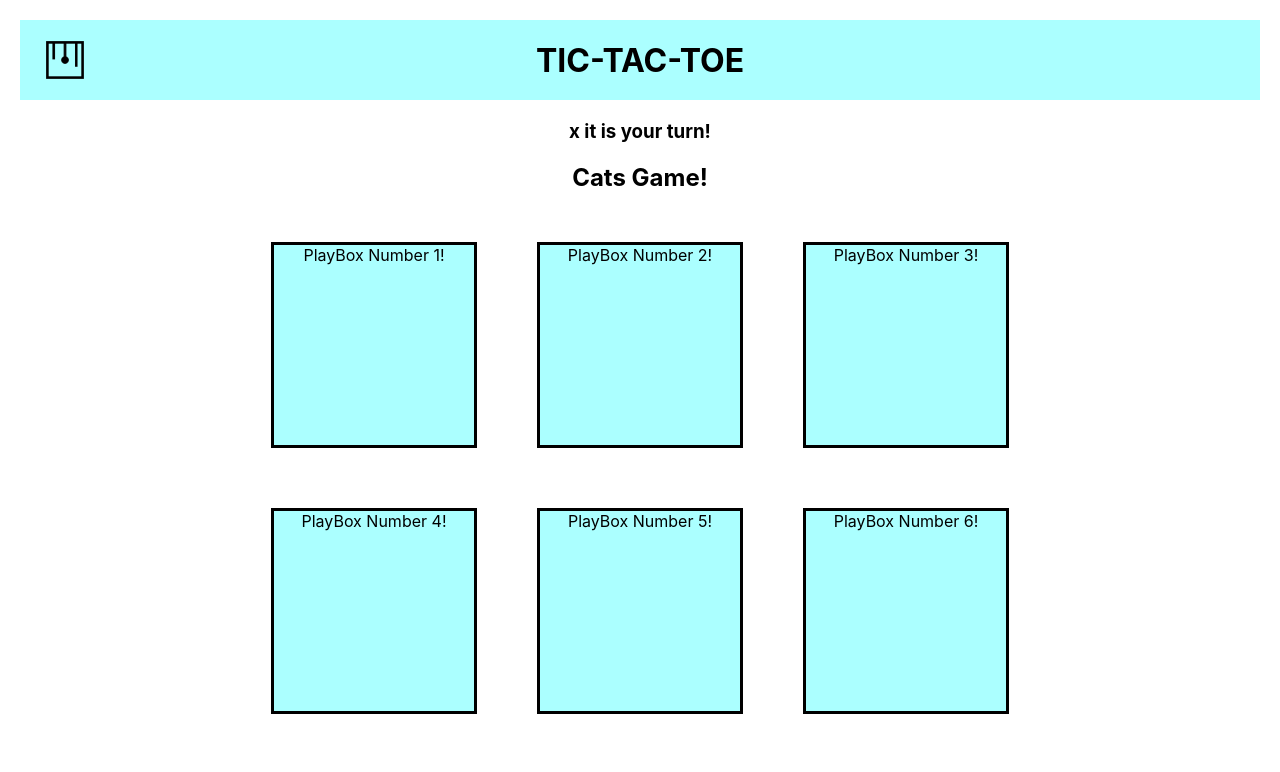
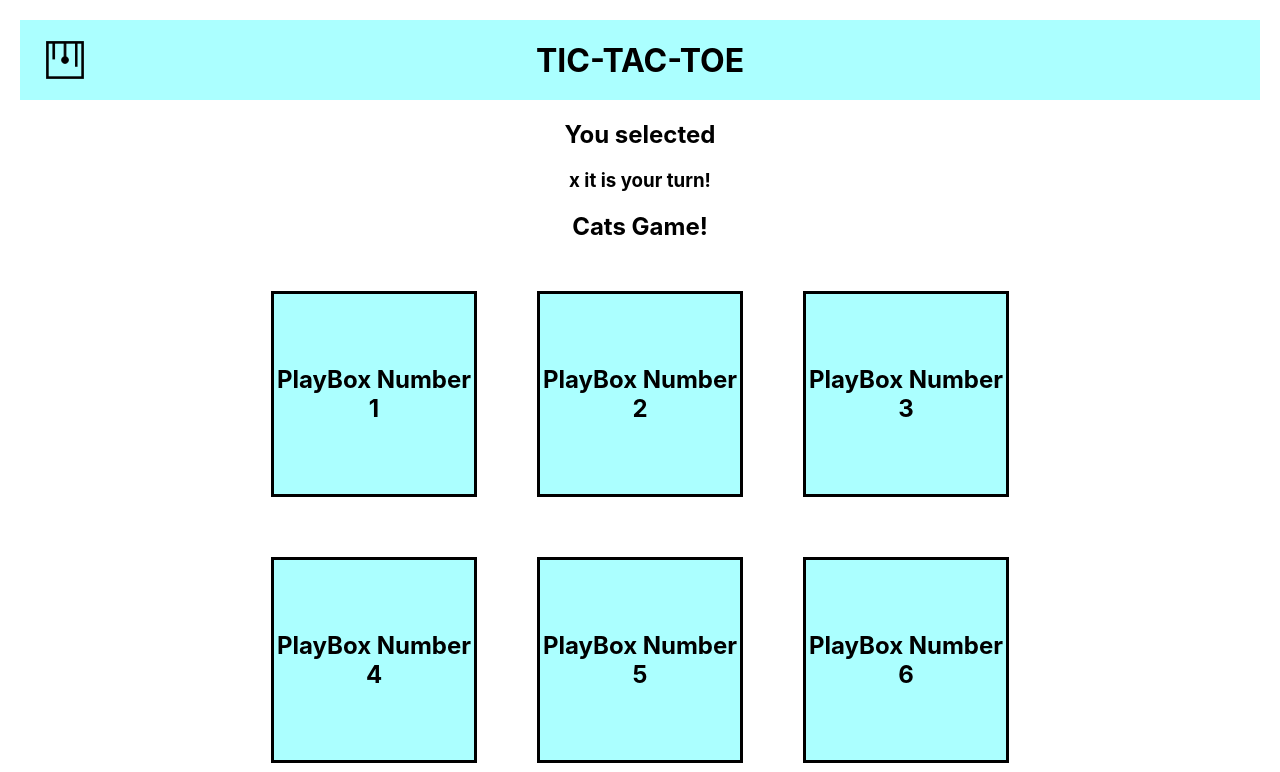
Before and after one commit to MontanoDiego/scratch-noughts-crosses, a React (Create React App) app: page / in a window 1280 px wide. Shown: the top 772 px of the page. Built offline with nearby package versions, Linux system fonts and the light colour scheme.

Commit message:
added more styling, created state in context and click handler to return selected box

```diff
--- a/src/Context/GameContext.js
+++ b/src/Context/GameContext.js
@@ -5,14 +5,16 @@ const GameContext = createContext();
 
 const GameProvider = ({ children }) => {
   // game state
-  // const [value, setValue] = useState([]);
+  const [boxFlag, setBoxFlag] = useState(false);
+  const [selectedBox, setSelectedBox] = useState();
 
 
   // functions
 
 
   return <GameContext.Provider value={{
-    // props
+    boxFlag, setBoxFlag,
+    selectedBox, setSelectedBox
   }}>{children}</GameContext.Provider>;
 };
 
--- a/src/components/Main/Main.js
+++ b/src/components/Main/Main.js
@@ -1,14 +1,17 @@
-import React from 'react';
+import React, { useContext } from 'react';
+import { GameContext } from '../../Context/GameContext.js';
 import PlayBox from '../PlayBox/PlayBox.js';
 import './Main.css';
 
 export default function Main() {
 
+  const { selectedBox } = useContext(GameContext);
 
   // hardcode for styling purposes
   return (
     <div>
       <section>
+        <h1>You selected {selectedBox}</h1>
         <h3>x it is your turn!</h3>
         <h2>Cats Game!</h2>
       </section>
--- a/src/components/PlayBox/PlayBox.css
+++ b/src/components/PlayBox/PlayBox.css
@@ -4,4 +4,6 @@
   width: 200px;
   margin: 30px;
   border: solid black 3px;
+  display: flex;
+  align-items: center;
 }
--- a/src/components/PlayBox/PlayBox.js
+++ b/src/components/PlayBox/PlayBox.js
@@ -1,10 +1,18 @@
-import React from 'react';
+import React, { useContext } from 'react';
+import { GameContext } from '../../Context/GameContext.js';
 import './PlayBox.css';
 
 export default function PlayBox({ box }) {
+  const { setSelectedBox } = useContext(GameContext);
+
+  function handleBoxClick() {
+    setSelectedBox(box);
+  }
+
+
   return (
-    <div className='play-box'>
-    PlayBox Number {box}!
+    <div className='play-box' onClick={handleBoxClick}>
+      <h1>PlayBox Number {box}</h1>
     </div>
   );
 }
```
